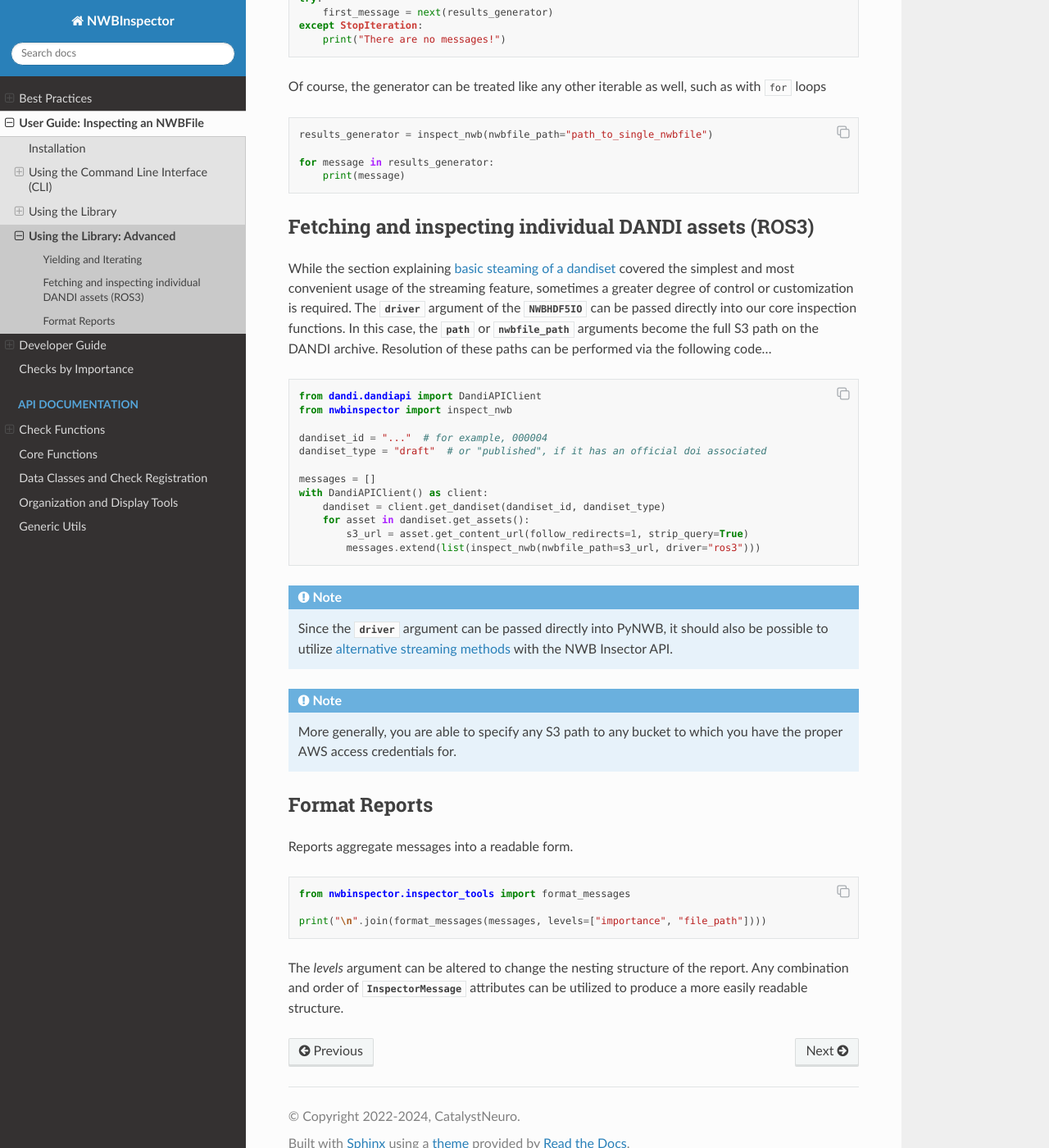
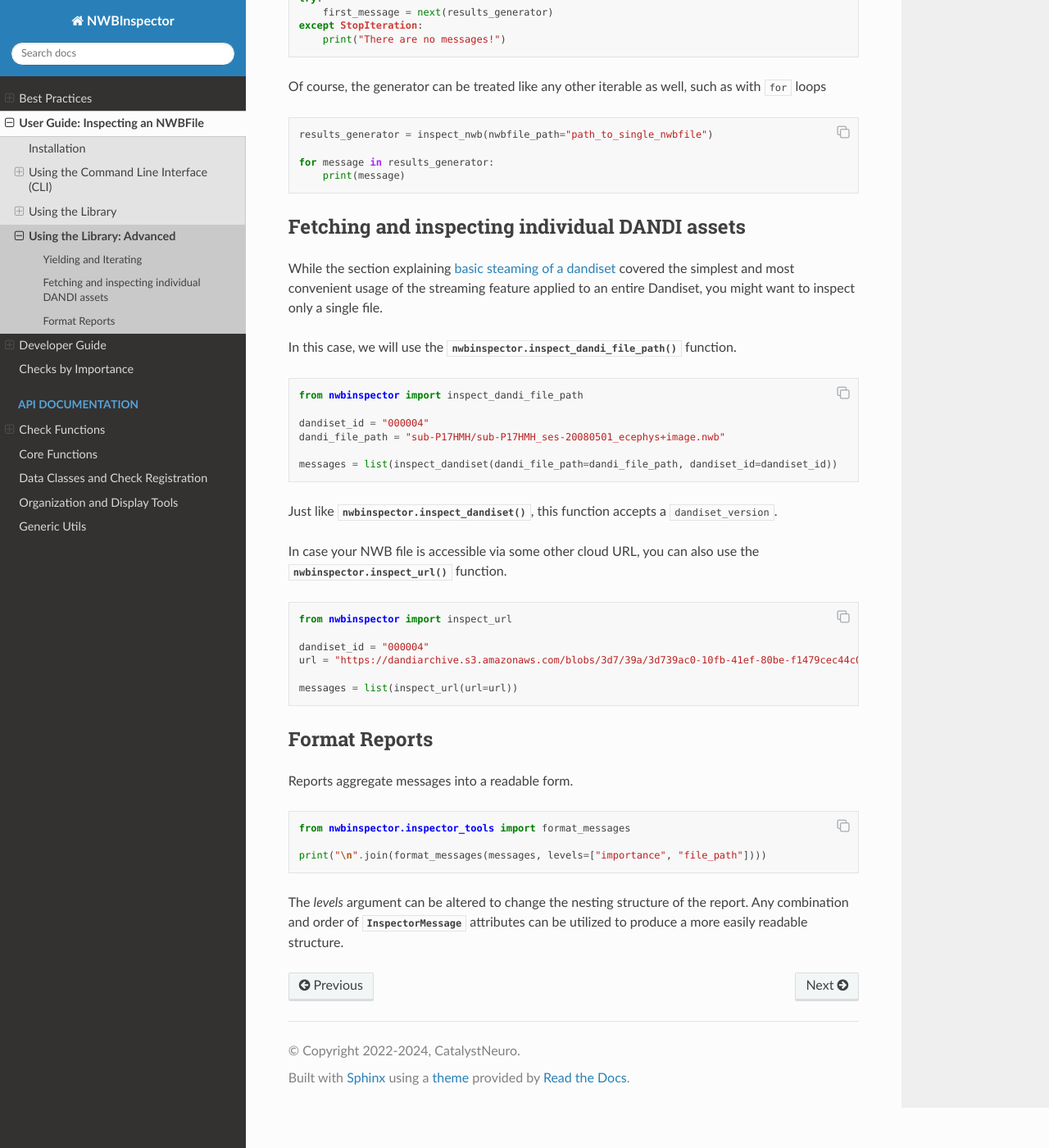
Before and after one commit to NeurodataWithoutBorders/nwbinspector, a Sphinx documentation site: the page built from docs/user_guide/using_the_library_advanced.rst, in a window 1280 px wide and 1400 px high, scrolled down 713 px. Shown: the whole window at 82% size. Built offline with Sphinx 7.4.7 and the Read the Docs theme 2.0.0, drawn with Linux system fonts in a browser that asks for light colours.

```diff
--- a/docs/user_guide/using_the_library_advanced.rst
+++ b/docs/user_guide/using_the_library_advanced.rst
@@ -47,35 +47,36 @@ Of course, the generator can be treated like any other iterable as well, such as
 
 .. _advanced_streaming_api:
 
-Fetching and inspecting individual DANDI assets (ROS3)
-------------------------------------------------------
+Fetching and inspecting individual DANDI assets
+-----------------------------------------------
 
-While the section explaining :ref:`basic steaming of a dandiset <simple_streaming_api>` covered the simplest and most convenient usage of the streaming feature, sometimes a greater degree of control or customization is required. The :py:attr:`driver` argument of the :py:class:`~pynwb.NWBHDF5IO` can be passed directly into our core inspection functions. In this case, the :py:attr:`path` or :py:attr:`nwbfile_path` arguments become the full S3 path on the DANDI archive. Resolution of these paths can be performed via the following code...
+While the section explaining :ref:`basic steaming of a dandiset <simple_streaming_api>` covered the simplest and most
+convenient usage of the streaming feature applied to an entire Dandiset, you might want to inspect only a single file.
 
+In this case, we will use the :py:meth:`nwbinspector.inspect_dandi_file_path` function.
 
 .. code-block:: python
 
-    from dandi.dandiapi import DandiAPIClient
-    from nwbinspector import inspect_nwb
+    from nwbinspector import inspect_dandi_file_path
 
-    dandiset_id = "..."  # for example, 000004
-    dandiset_type = "draft"  # or "published", if it has an official doi associated
+    dandiset_id = "000004"
+    dandi_file_path = "sub-P17HMH/sub-P17HMH_ses-20080501_ecephys+image.nwb"
 
-    messages = []
-    with DandiAPIClient() as client:
-        dandiset = client.get_dandiset(dandiset_id, dandiset_type)
-        for asset in dandiset.get_assets():
-            s3_url = asset.get_content_url(follow_redirects=1, strip_query=True)
-            messages.extend(list(inspect_nwb(nwbfile_path=s3_url, driver="ros3")))
+    messages = list(inspect_dandiset(dandi_file_path=dandi_file_path, dandiset_id=dandiset_id))
 
-.. note::
+Just like :py:meth:`nwbinspector.inspect_dandiset`, this function accepts a ``dandiset_version``.
 
-    Since the :py:attr:`driver` argument can be passed directly into PyNWB, it should also be possible to utilize :alternative-streaming-tutorial:`alternative streaming methods <>` with the NWB Insector API.
+In case your NWB file is accessible via some other cloud URL, you can also use the :py:meth:`nwbinspector.inspect_url`
+function.
 
-.. note::
+.. code-block:: python
 
-    More generally, you are able to specify any S3 path to any bucket to which you have the proper AWS access credentials for.
+    from nwbinspector import inspect_url
 
+    dandiset_id = "000004"
+    url = "https://dandiarchive.s3.amazonaws.com/blobs/3d7/39a/3d739ac0-10fb-41ef-80be-f1479cec44c0"
+
+    messages = list(inspect_url(url=url))
 
 
 Format Reports
```
Also changed, not shown: docs/user_guide/using_the_library.rst (+17 -11 lines), 2 other files.
